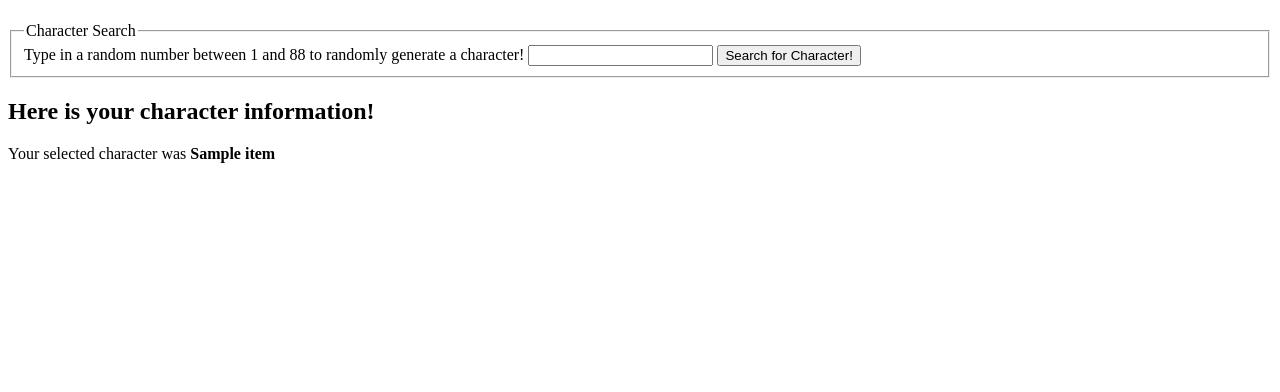
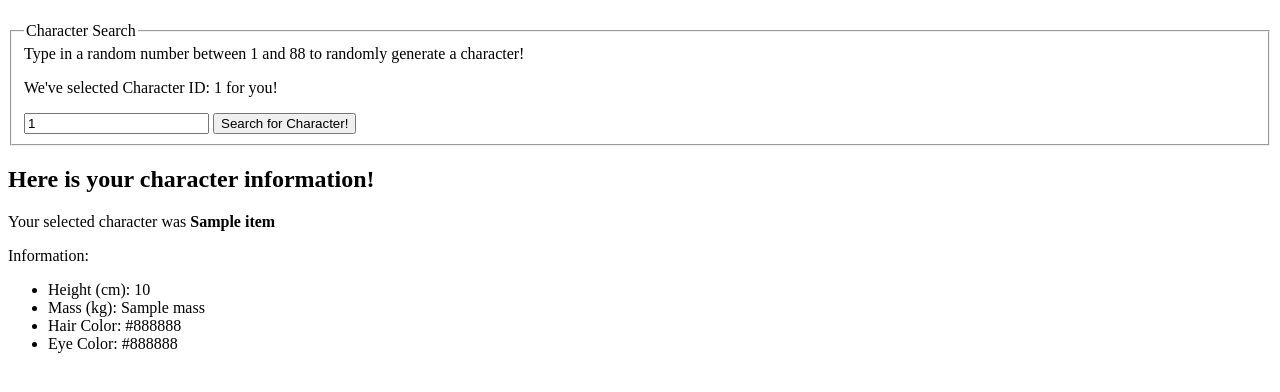
Before and after one commit to scottzyang/star-wars-characters, a Flask app: page / in a window 1280 px wide. Shown: the part 58-450 px from the top of the page. Run offline with Flask 2, Linux system fonts and the light colour scheme; a database or web service that is not in the repository returns one stand-in record (values such as "Sample title"); data that the repository does not hold is empty.

Commit message:
Display character traits

```diff
--- a/main.py
+++ b/main.py
@@ -7,15 +7,16 @@ import requests
 app = Flask(__name__)
 
 # set API URL
-SWAPI_URL = 'https://swapi.py4e.com/api/people/1'
+SWAPI_URL = 'https://swapi.py4e.com/api/'
 
 # create route for SWAPI results
 @app.route('/', methods=['GET'])
 def character_search():
-  # character_id = request.args.get('character-id')
+  character_id = request.args.get('character-id')
+  if not character_id:
+    character_id = '1'
 
-  response = requests.get(
-    SWAPI_URL)
+  response = requests.get(SWAPI_URL + "people/" + character_id)
 
   character_info = response.json()
 
--- a/templates/character.html
+++ b/templates/character.html
@@ -16,7 +16,8 @@ Star Wars Character Search!
       <label for="character-search">
         Type in a random number between 1 and 88 to randomly generate a character!
       </label>
-      <input type="text" name="character-id" id="character-search">
+      <p>We've selected Character ID: 1 for you!</p>
+      <input type="text" name="character-id" id="character-search" value="1">
       <input type="submit" name="search-submit" value="Search for Character!">
     </form>
   </fieldset>
@@ -25,5 +26,12 @@ Star Wars Character Search!
 <section id="form-results">
   <h2>Here is your character information!</h2>
   <p>Your selected character was <b>{{character_info.name}}</b></p>
+  <p>Information:</p>
+  <ul>
+    <li>Height (cm): {{character_info.height}}</li>
+    <li>Mass (kg): {{character_info.mass}}</li>
+    <li>Hair Color: {{character_info.hair_color}}</li>
+    <li>Eye Color: {{character_info.eye_color}}</li>
+  </ul>
 </section>
 {% endblock %}
```
